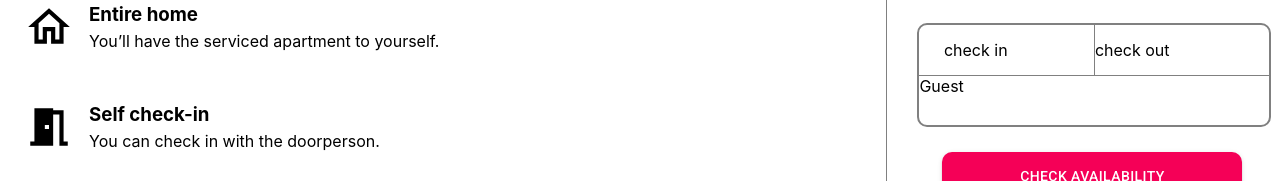
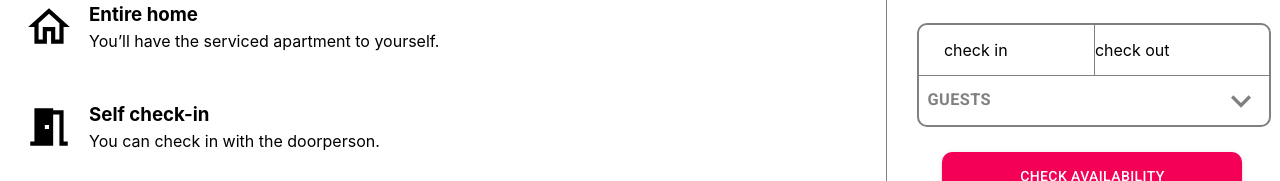
Before and after one commit to ks-1007/Airbnb-clone, a React (Create React App) app in the folder airbnb/: page / in a window 1280 px wide. Shown: the part 613-794 px from the top of the page. Built offline with nearby package versions, Linux system fonts and the light colour scheme.

Commit message:
worked on reserve box

```diff
--- /dev/null
+++ b/airbnb/src/Components/RoomDetails/GuestsInput.jsx
@@ -0,0 +1,124 @@
+import { Box, Button, makeStyles, Paper } from "@material-ui/core"
+import { useState } from "react"
+import AddIcon from "@material-ui/icons/Add"
+import RemoveIcon from "@material-ui/icons/Remove"
+import ExpandLessIcon from "@material-ui/icons/ExpandLess"
+import ExpandMoreIcon from "@material-ui/icons/ExpandMore"
+export function GuestInput() {
+  const [modalDisplay, setModalDisplay] = useState(false)
+  const useStyles = makeStyles((theme) => ({
+    root: {
+      width: "350px",
+      height: "50px",
+      cursor: "pointer",
+      display: "flex",
+      justifyContent: "space-between",
+      alignItems: "center",
+      margin: "auto",
+      color: "gray",
+    },
+    modal: {
+      width: "300px",
+      padding: "10px 25px",
+      zIndex: "3",
+      display: modalDisplay ? "block" : "none",
+      position: "absolute",
+    },
+    btn: {
+      width: "35px",
+      height: "35px",
+      borderRadius: "50%",
+      border: "1px solid black",
+      justifyContent: "center",
+      alignItems: "center",
+      display: "flex",
+      cursor: "pointer",
+    },
+    option: {
+      display: "flex",
+      justifyContent: "space-between",
+      alignItems: "center",
+    },
+    btnCont: {
+      display: "flex",
+      justifyContent: "space-between",
+      alignItems: "center",
+      width: "100px",
+    },
+    iconStyle: {
+      fontSize: "40px",
+    },
+  }))
+  const classes = useStyles()
+  const [adults, setAdults] = useState(1)
+  return (
+    <>
+      <Button
+        className={classes.root}
+        onClick={() => setModalDisplay(!modalDisplay)}
+      >
+        <h3>Guests</h3>
+        {modalDisplay ? (
+          <ExpandLessIcon className={classes.iconStyle} />
+        ) : (
+          <ExpandMoreIcon className={classes.iconStyle} />
+        )}
+      </Button>
+      <Paper className={classes.modal}>
+        <Box className={classes.option}>
+          <Box>
+            <h3>Adults</h3>
+          </Box>
+          <Box className={classes.btnCont}>
+            <Box className={classes.btn}>
+              <RemoveIcon />
+            </Box>
+            {adults}
+            <Box className={classes.btn}>
+              <AddIcon />
+            </Box>
+          </Box>
+        </Box>
+        <Box className={classes.option}>
+          <Box>
+            <h3>Children</h3>
+          </Box>
+          <Box className={classes.btnCont}>
+            <Box className={classes.btn}>
+              <RemoveIcon />
+            </Box>
+            {adults}
+            <Box className={classes.btn}>
+              <AddIcon />
+            </Box>
+          </Box>
+        </Box>
+        <Box className={classes.option}>
+          <Box>
+            <h3>Infant</h3>
+          </Box>
+          <Box className={classes.btnCont}>
+            <Box className={classes.btn}>
+              <RemoveIcon />
+            </Box>
+            {adults}
+            <Box className={classes.btn}>
+              <AddIcon />
+            </Box>
+          </Box>
+        </Box>
+        <p>
+          2 guests maximum. Infants don’t count toward the number of guests.
+        </p>
+        <Box style={{ textAlign: "right" }}>
+          <h3
+            style={{ textDecoration: "underline", cursor: "pointer" }}
+            onClick={() => setModalDisplay(false)}
+          >
+            Close
+          </h3>
+        </Box>
+      </Paper>
+    </>
+  )
+}
--- a/airbnb/src/Components/RoomDetails/RatingBar.jsx
+++ b/airbnb/src/Components/RoomDetails/RatingBar.jsx
@@ -1,10 +1,12 @@
 import React from "react"
 import { makeStyles } from "@material-ui/core/styles"
 import LinearProgress from "@material-ui/core/LinearProgress"
+import { Box } from "@material-ui/core"
 
 const useStyles = makeStyles({
   root: {
     width: "200px",
+    zIndex: "-1",
   },
   bar: {
     color: "black",
@@ -15,12 +17,12 @@
   const classes = useStyles()
 
   return (
-    <div className={classes.root}>
+    <Box className={classes.root}>
       <LinearProgress
         className={classes.bar}
         variant="determinate"
         value={rating * 2 * 10}
       />
-    </div>
+    </Box>
   )
 }
--- a/airbnb/src/Components/RoomDetails/ReserveBox.jsx
+++ b/airbnb/src/Components/RoomDetails/ReserveBox.jsx
@@ -1,12 +1,13 @@
 import { Box, Button } from "@material-ui/core"
 import { makeStyles } from "@material-ui/core"
 import Star from "@material-ui/icons/Star"
+import { GuestInput } from "./GuestsInput"
 const useStyle = makeStyles((theme) => ({
   root: {
-    height: "350px",
+    height: "400px",
     width: "400px",
     position: "sticky",
-    top: "200px",
+    top: "160px",
     marginTop: "50px",
   },
   flexDisplay1: {
@@ -35,6 +36,7 @@
     width: "300px",
     height: "50px",
     borderRadius: "10px",
+    zIndex: "0",
   },
 }))
 export function ReserveBox() {
@@ -88,7 +90,9 @@
               <p> check out </p>
             </Box>
           </Box>
-          <Box style={{ borderTop: "1px solid grey" }}>Guest</Box>
+          <Box style={{ borderTop: "1px solid grey" }}>
+            <GuestInput />
+          </Box>
         </Box>
         <Button variant="contained" color="secondary" className={classes.btn}>
           Check availability
```
